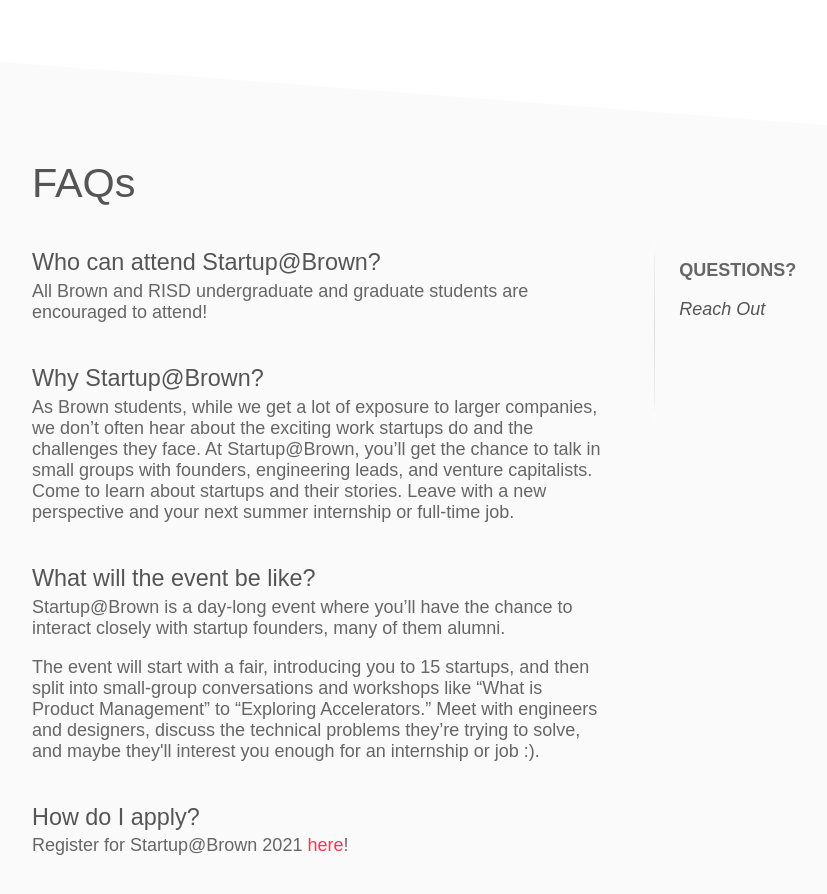
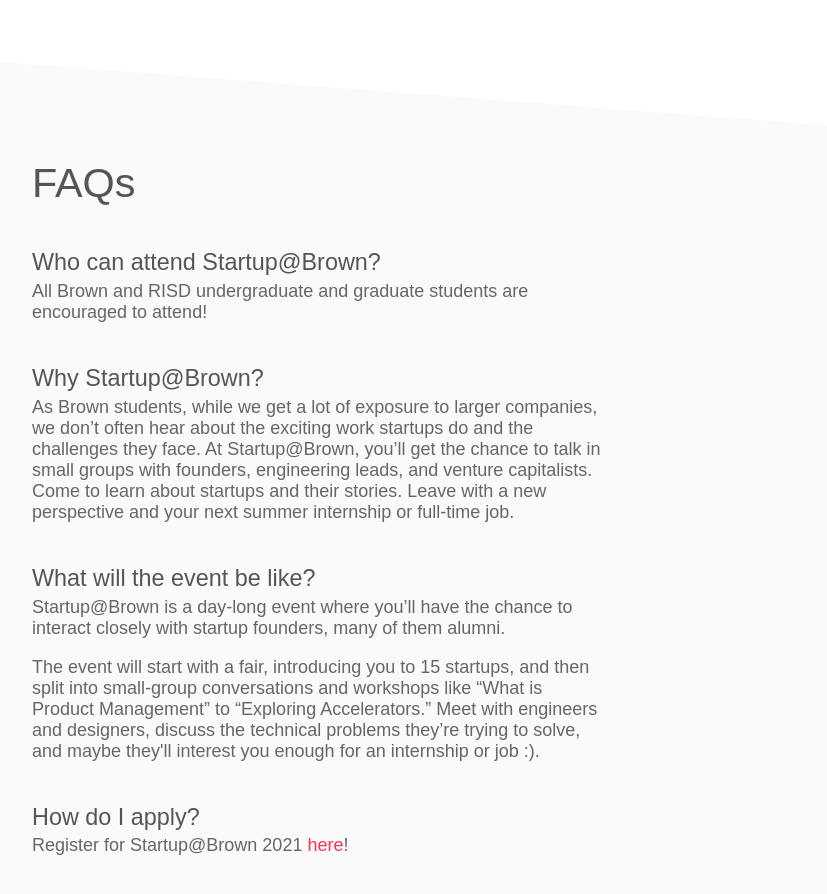
Before and after one commit to startupatbrown/startupatbrown.github.io, a Jekyll site: the page built from index.html, in a window 1280 px wide and 900 px high, scrolled down 7903 px. Shown: the top 894 px of the window, without its empty margins (111-938 px from the left). Built offline with Jekyll 4.4.1, drawn with Linux system fonts in a browser that asks for light colours; nearby versions of some CDN libraries; library files that are not in the unit come from our copies.

Commit message:
Update index.html

```diff
--- a/index.html
+++ b/index.html
@@ -396,11 +396,6 @@
           <h3>When will I find out if I'm accepted?</h3>
           <p>We'd love if everyone could attend, but in past years we've received more interest than available. Please apply early to reserve a spot!</p>
         </div>
-
-        <div id="questions-contact" class="col-sm-4">
-            <p id="questions"><b>QUESTIONS?</b></p>
-            <i><a class="aside-email" href="mailto:startupatbrown@gmail.com">Reach Out</a></i><br>
-        </div>
       </div>
     </div>
   </section>
```
